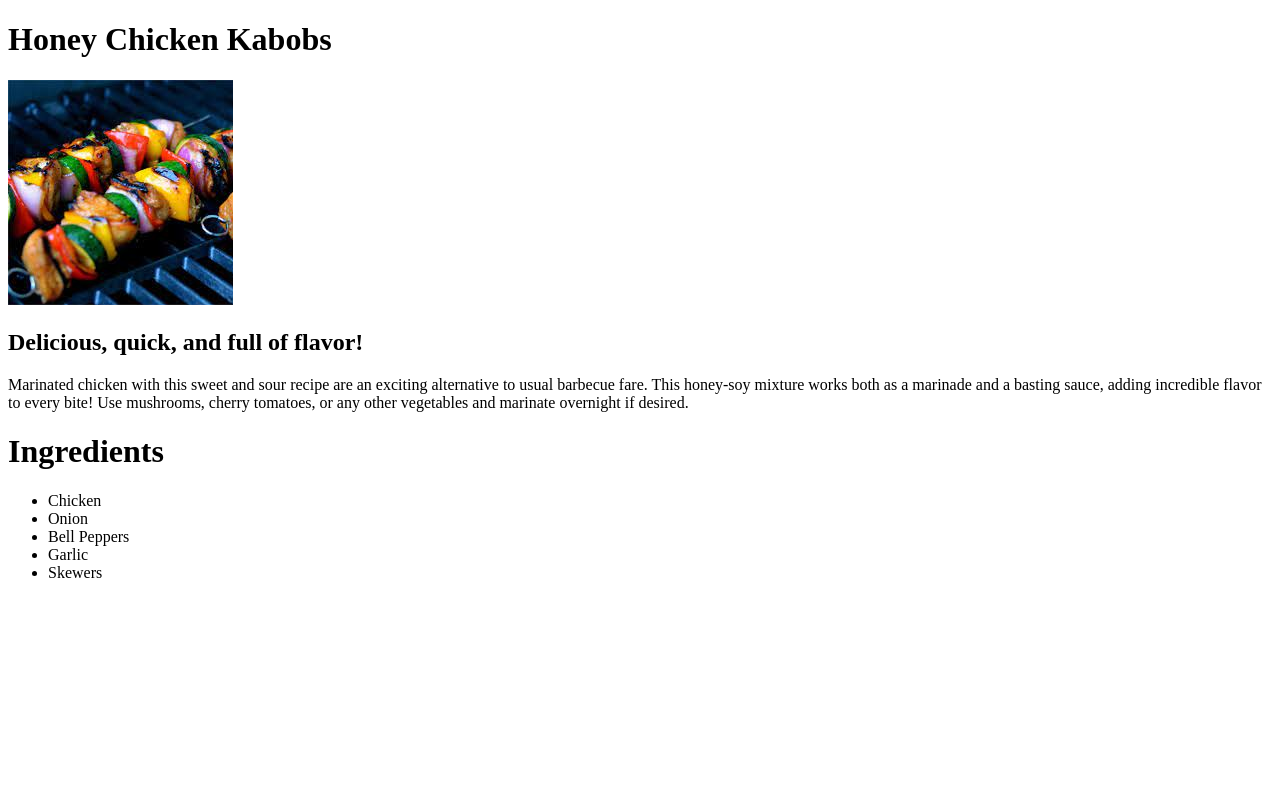
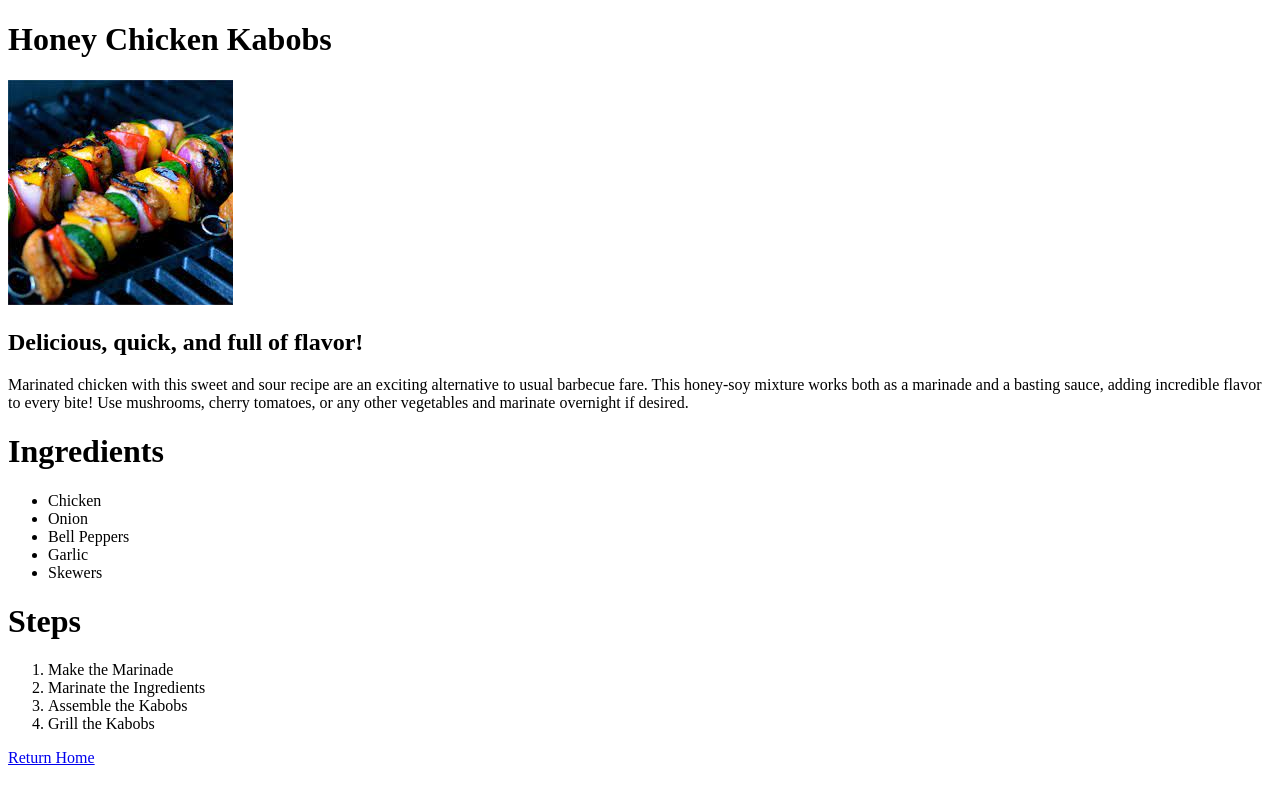
Before and after one commit to DenverOT/odin-recipes, a plain HTML site: page recipes/Honey-Chicken-Kabobs.html in a window 1280 px wide. Drawn offline with Linux system fonts and the light colour scheme.

Commit message:
Finished early honey-chicken-kabob page. Added link returning home, and all text

```diff
--- a/recipes/Honey-Chicken-Kabobs.html
+++ b/recipes/Honey-Chicken-Kabobs.html
@@ -23,6 +23,14 @@
             <li>Garlic</li>
             <li>Skewers</li>
         </ul>
+    <h1>Steps</h1>
+        <ol>
+            <li>Make the Marinade</li>
+            <li>Marinate the Ingredients</li>
+            <li>Assemble the Kabobs</li>
+            <li>Grill the Kabobs</li>
+        </ol>
+    <a href="../index.html">Return Home</a>
 
 </body>
 </html>
```
